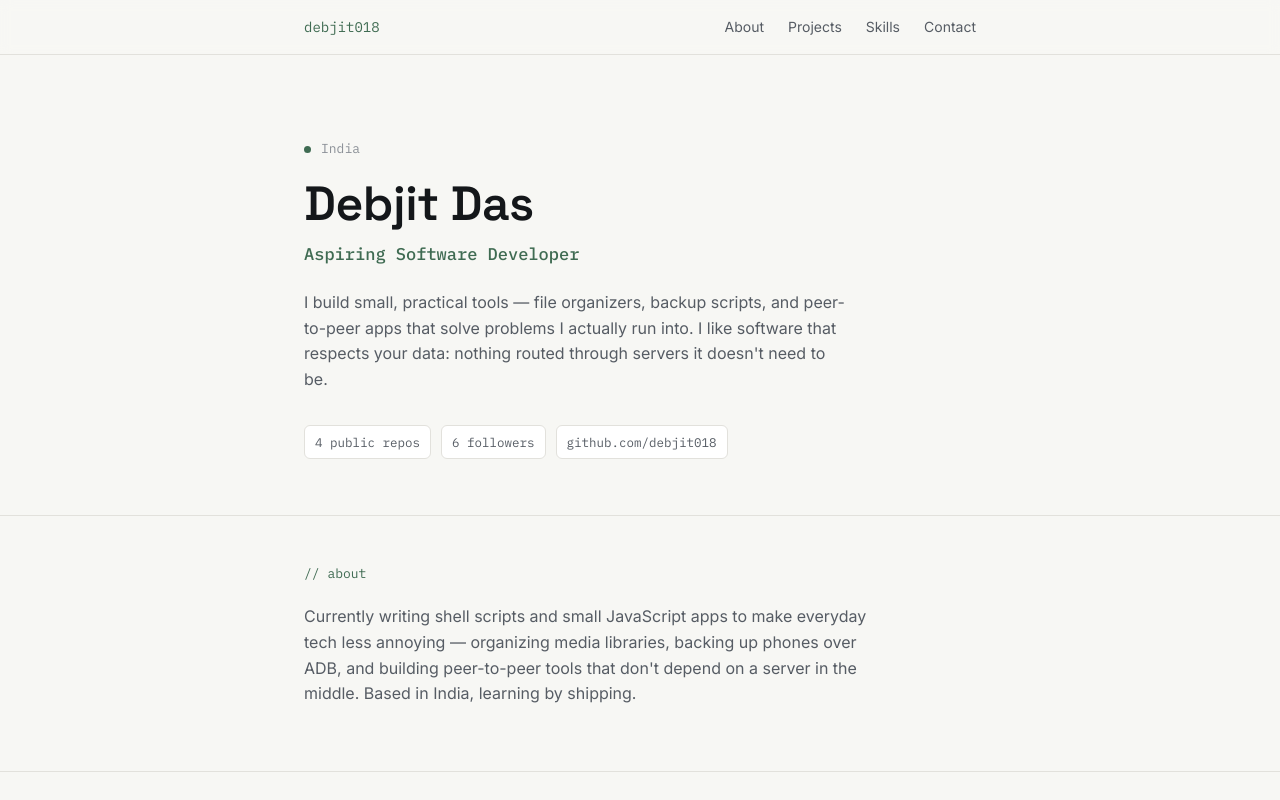
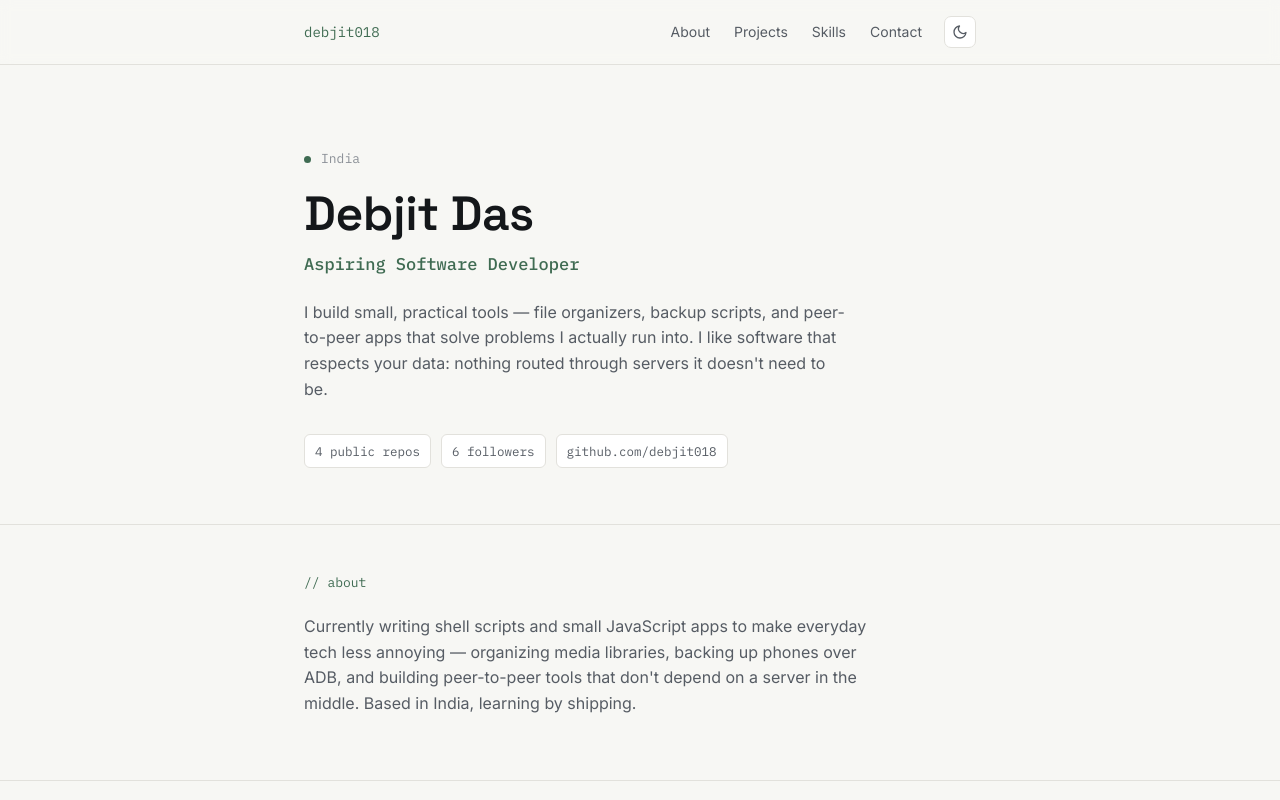
Before and after one commit to debjit018/debjit018.github.io, a plain HTML site: page index.html in a window 1280 px wide. Shown: the top 800 px of the page. Drawn offline with Linux system fonts and the light colour scheme.

Commit message:
Implement theme toggle feature in index.html
Added theme toggle functionality with JavaScript and CSS for dark and light modes.

```diff
--- a/index.html
+++ b/index.html
@@ -3,6 +3,17 @@
 <head>
 <meta charset="UTF-8" />
 <meta name="viewport" content="width=device-width, initial-scale=1.0" />
+<script>
+  // set theme before first paint to avoid a flash of the wrong theme
+  (function(){
+    var theme;
+    try { theme = localStorage.getItem('theme'); } catch(e) {}
+    if (theme !== 'light' && theme !== 'dark') {
+      theme = window.matchMedia('(prefers-color-scheme: dark)').matches ? 'dark' : 'light';
+    }
+    document.documentElement.setAttribute('data-theme', theme);
+  })();
+</script>
 <title>Debjit Das — Software Developer</title>
 <meta name="description" content="Debjit Das — aspiring software developer building small, practical tools." />
 <link rel="preconnect" href="https://fonts.googleapis.com">
@@ -21,6 +32,17 @@
     --maxw:720px;
   }
 
+  html[data-theme="dark"]{
+    --bg:#0F1311;
+    --surface:#171C19;
+    --ink:#ECEEEA;
+    --ink-soft:#A6ADA7;
+    --ink-faint:#6E756F;
+    --accent:#5FAE82;
+    --accent-soft:#1D2B22;
+    --line:#262C27;
+  }
+
   *{box-sizing:border-box;}
   html{scroll-behavior:smooth;}
 
@@ -32,6 +54,7 @@
     font-size:16px;
     line-height:1.6;
     -webkit-font-smoothing:antialiased;
+    transition:background-color .25s ease, color .25s ease;
   }
 
   h1,h2,h3{
@@ -60,6 +83,10 @@
     backdrop-filter:blur(6px);
     border-bottom:1px solid var(--line);
     z-index:10;
+    transition:background-color .25s ease, border-color .25s ease;
+  }
+  html[data-theme="dark"] nav{
+    background:rgba(15,19,17,0.88);
   }
   nav .wrap{
     display:flex;
@@ -72,6 +99,11 @@
     font-family:'IBM Plex Mono', monospace;
     font-size:14px;
     color:var(--accent);
+  }
+  .nav-right{
+    display:flex;
+    align-items:center;
+    gap:22px;
   }
   .nav-links{
     display:flex;
@@ -86,6 +118,35 @@
   .nav-links a:hover, .nav-links a:focus-visible{
     color:var(--ink);
   }
+
+  .theme-toggle{
+    display:inline-flex;
+    align-items:center;
+    justify-content:center;
+    width:32px;
+    height:32px;
+    flex-shrink:0;
+    border-radius:7px;
+    border:1px solid var(--line);
+    background:var(--surface);
+    color:var(--ink-soft);
+    cursor:pointer;
+    padding:0;
+    transition:border-color .15s ease, color .15s ease, background-color .25s ease;
+  }
+  .theme-toggle:hover, .theme-toggle:focus-visible{
+    border-color:var(--accent);
+    color:var(--accent);
+  }
+  .theme-toggle svg{
+    width:16px;
+    height:16px;
+    display:none;
+  }
+  .theme-toggle .icon-moon{ display:block; }
+  .theme-toggle .icon-sun{ display:none; }
+  html[data-theme="dark"] .theme-toggle .icon-moon{ display:none; }
+  html[data-theme="dark"] .theme-toggle .icon-sun{ display:block; }
 
   /* ---------- hero ---------- */
   header.hero{
@@ -171,6 +232,10 @@
     transform:translateY(-2px);
     box-shadow:0 6px 20px rgba(20,23,26,0.06);
     border-color:#D4D9D4;
+  }
+  html[data-theme="dark"] .project:hover{
+    box-shadow:0 6px 20px rgba(0,0,0,0.35);
+    border-color:#323832;
   }
   .project-top{
     display:flex;
@@ -309,6 +374,7 @@
   }
 
   @media (max-width:560px){
+    .nav-right{gap:14px;}
     .nav-links{gap:14px; font-size:13px;}
     header.hero{padding:56px 0 40px;}
   }
@@ -319,11 +385,17 @@
 <nav>
   <div class="wrap">
     <span class="nav-mark">debjit018</span>
-    <div class="nav-links">
-      <a href="#about">About</a>
-      <a href="#projects">Projects</a>
-      <a href="#skills">Skills</a>
-      <a href="#contact">Contact</a>
+    <div class="nav-right">
+      <div class="nav-links">
+        <a href="#about">About</a>
+        <a href="#projects">Projects</a>
+        <a href="#skills">Skills</a>
+        <a href="#contact">Contact</a>
+      </div>
+      <button id="theme-toggle" class="theme-toggle" type="button" aria-label="Toggle dark mode" aria-pressed="false">
+        <svg class="icon-moon" viewBox="0 0 24 24" fill="none" stroke="currentColor" stroke-width="2" stroke-linecap="round" stroke-linejoin="round"><path d="M21 12.79A9 9 0 1 1 11.21 3 7 7 0 0 0 21 12.79z"></path></svg>
+        <svg class="icon-sun" viewBox="0 0 24 24" fill="none" stroke="currentColor" stroke-width="2" stroke-linecap="round" stroke-linejoin="round"><circle cx="12" cy="12" r="4"></circle><line x1="12" y1="2" x2="12" y2="4"></line><line x1="12" y1="20" x2="12" y2="22"></line><line x1="4.93" y1="4.93" x2="6.34" y2="6.34"></line><line x1="17.66" y1="17.66" x2="19.07" y2="19.07"></line><line x1="2" y1="12" x2="4" y2="12"></line><line x1="20" y1="12" x2="22" y2="12"></line><line x1="4.93" y1="19.07" x2="6.34" y2="17.66"></line><line x1="17.66" y1="6.34" x2="19.07" y2="4.93"></line></svg>
+      </button>
     </div>
   </div>
 </nav>
@@ -430,6 +502,21 @@
 </footer>
 
 <script>
+  // theme toggle
+  (function(){
+    var btn = document.getElementById('theme-toggle');
+    function setTheme(theme){
+      document.documentElement.setAttribute('data-theme', theme);
+      btn.setAttribute('aria-pressed', theme === 'dark' ? 'true' : 'false');
+      try { localStorage.setItem('theme', theme); } catch(e) {}
+    }
+    setTheme(document.documentElement.getAttribute('data-theme') || 'light');
+    btn.addEventListener('click', function(){
+      var current = document.documentElement.getAttribute('data-theme');
+      setTheme(current === 'dark' ? 'light' : 'dark');
+    });
+  })();
+
   // subtle reveal-on-scroll for project cards, respects reduced motion
   if (!window.matchMedia('(prefers-reduced-motion: reduce)').matches) {
     const items = document.querySelectorAll('.reveal');
```
